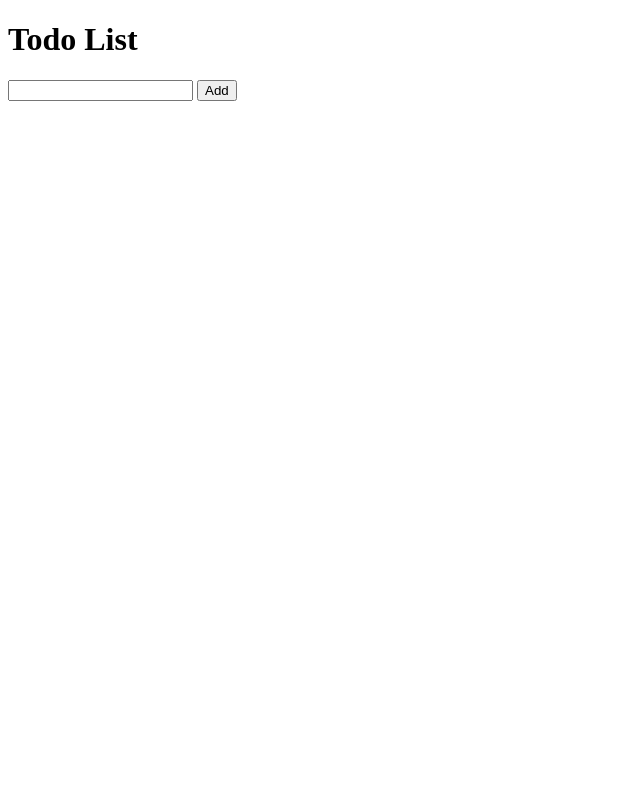
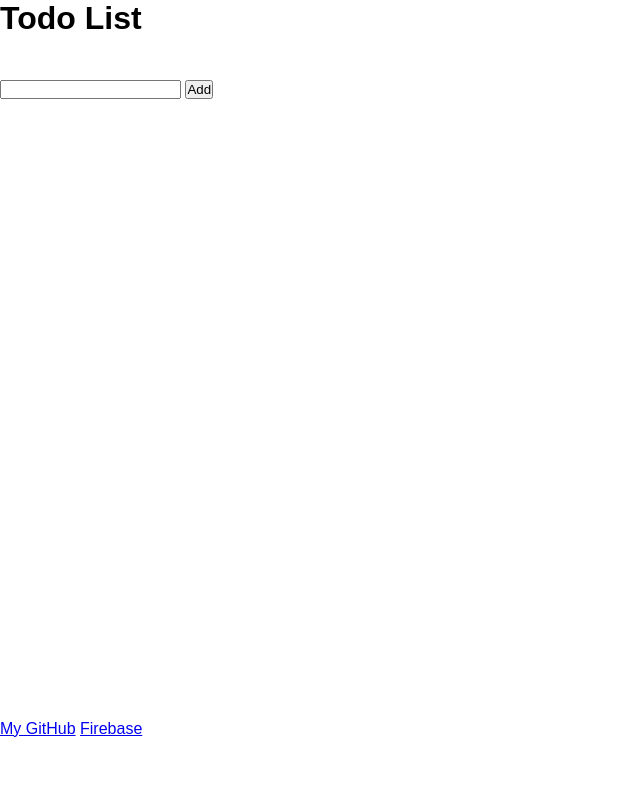
Before and after one commit to 2153749860/Firebase, a plain HTML site: page index.html in a window 1280 px wide. Shown: the whole page, without its empty margins (0-640 px from the left). Drawn offline with Linux system fonts and the light colour scheme; no server answers.

Commit message:
styles page

```diff
--- a/index.html
+++ b/index.html
@@ -1,21 +1,34 @@
 <!DOCTYPE html>
 <html>
+
 <head>
   <meta charset="UTF-8">
   <meta name="viewport" content="width=device-width, initial-scale=1.0">
-
+  <link rel="stylesheet" type="text/css" href="styles.css">
   <title>Todo List Firebase</title>
 </head>
+
 <body>
-    <div>
+  <div class="container">
+    <header class="header">
       <h1>Todo List </h1>
+    </header>
+    <div class="main">
+      <div id="task">
+
         <input id="newTask">
         <button onclick=createTask()>Add </button>
       </div>
 
       <div id="list">
 
-
+      </div>
+    </div>
+    <footer class="footer">
+      <a href="https://github.com/2153749860">My GitHub</a>
+      <a
+        href="https://console.firebase.google.com/u/0/project/todo-list-55283/database/firestore/data~2Ftodo~2FWh6pnDLR6x4qKISIv5Au">Firebase</a>
+    </footer>
   </div>
 </body>
 
@@ -26,4 +39,5 @@
 <script src="todo.js">
 
 </script>
+
 </html>
--- /dev/null
+++ b/styles.css
@@ -0,0 +1,23 @@
+*{
+  margin: 0;
+  padding: 0;
+  box-sizing: border-box;
+  font-family: Arial, Helvetica, sans-serif;
+}
+
+html, body {
+  height: 100%;
+}
+
+.container{
+  display: grid;
+  grid-template: 10vh 80vh 10vh/1fr;
+  grid-template-areas:
+    "header"
+    "main"
+    "footer"
+}
+
+.header{
+
+}
```
Lines whose indentation alone changed are shown as unchanged.
